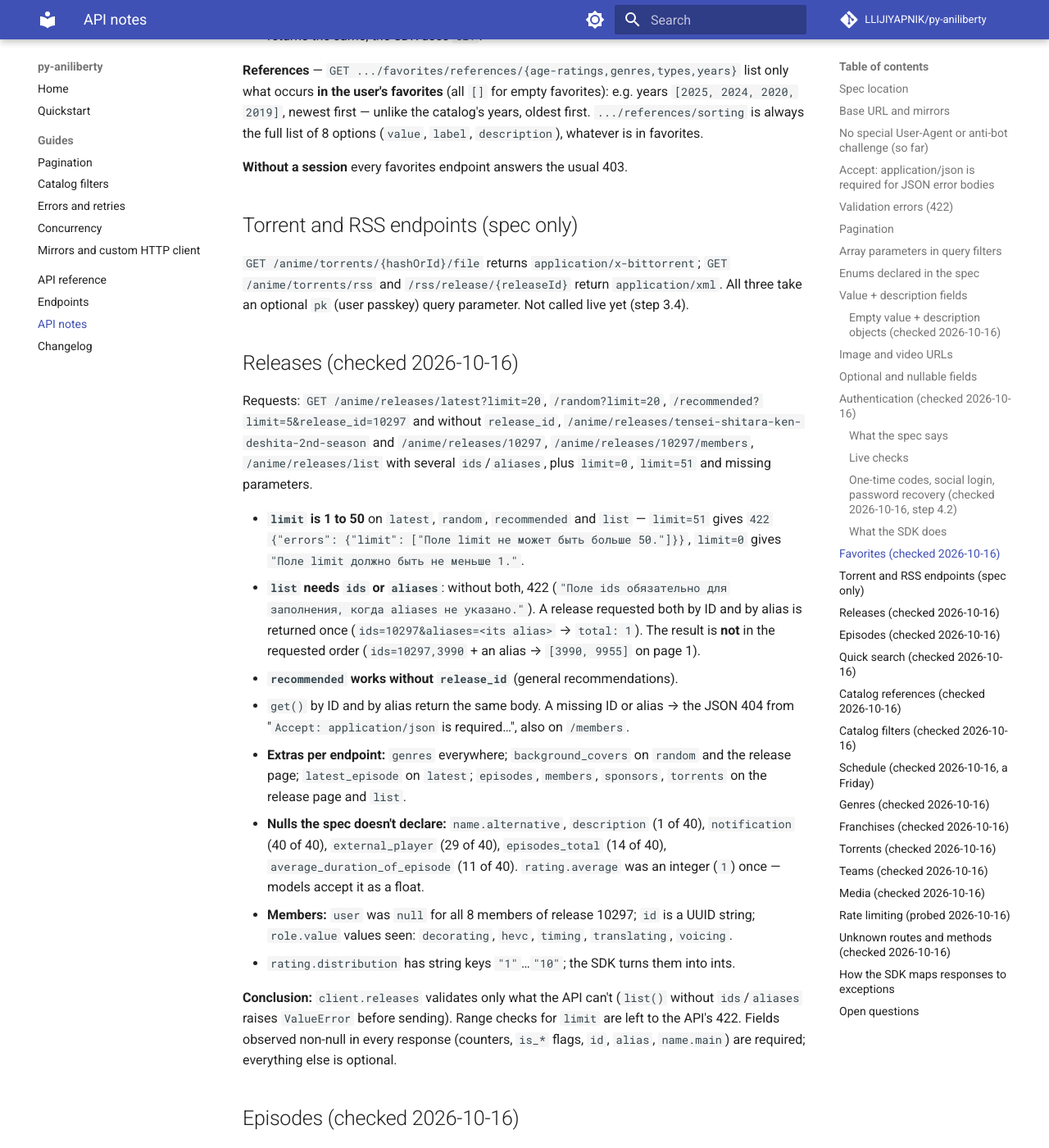
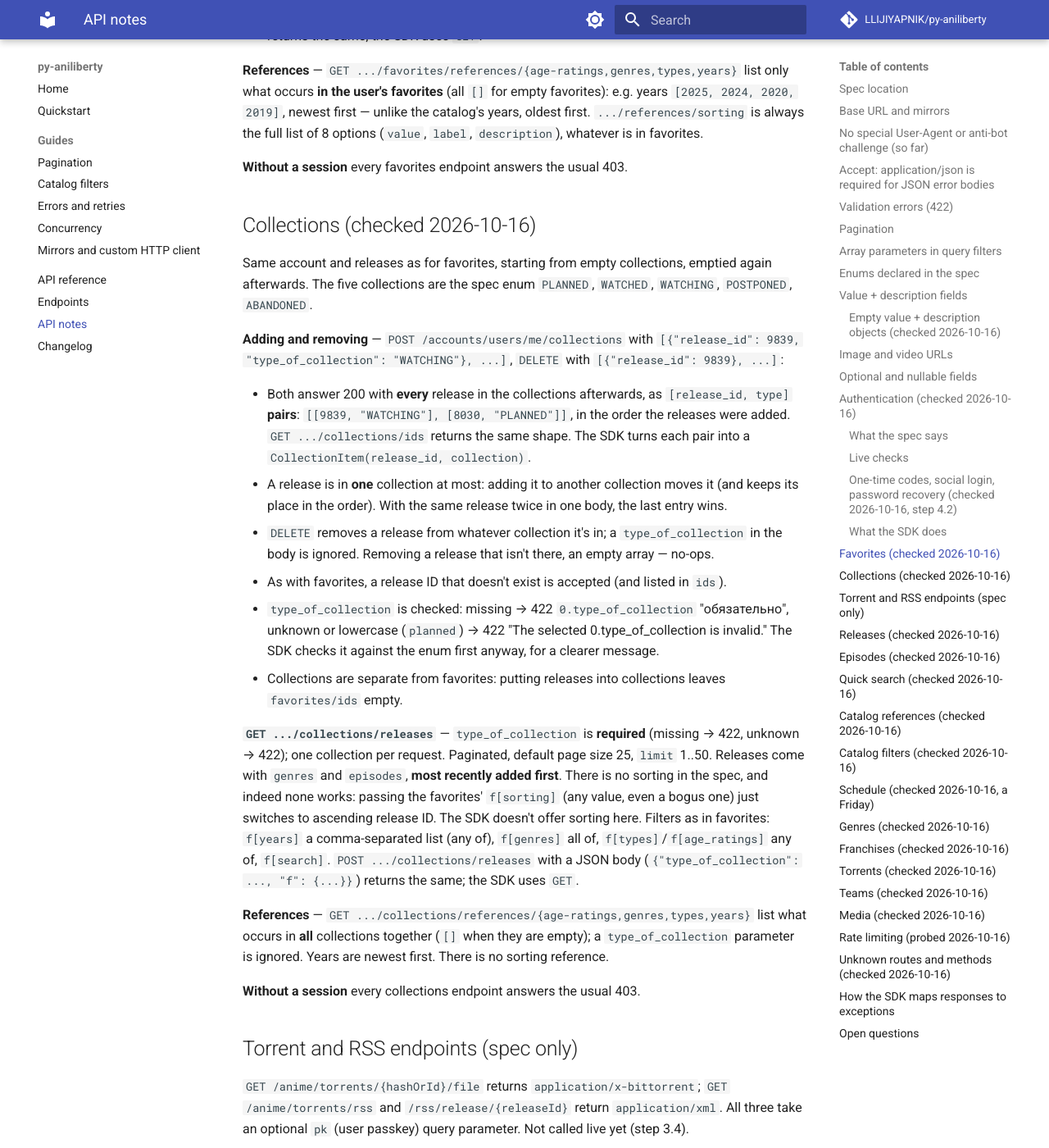
Before and after one commit to LLIJIYAPNIK/py-aniliberty, an MkDocs documentation site: the page built from docs/api-notes.md, in a window 1280 px wide and 1400 px high, scrolled down 11137 px. Shown: the whole window at 82% size. Built offline with MkDocs 1.6.1 and Material for MkDocs 9.7.7, drawn with Linux system fonts in a browser that asks for light colours; comment, search, counter and statistics services are not loaded.

Commit message:
docs: document collections findings, mark roadmap step 4.5 as done
Co-Authored-By: Claude Opus 5.5 <noreply@anthropic.com>

```diff
--- a/docs/api-notes.md
+++ b/docs/api-notes.md
@@ -436,6 +436,46 @@ what occurs **in the user's favorites** (all `[]` for empty favorites): e.g. yea
 
 **Without a session** every favorites endpoint answers the usual 403.
 
+## Collections (checked 2026-10-16)
+
+Same account and releases as for favorites, starting from empty collections, emptied again
+afterwards. The five collections are the spec enum `PLANNED`, `WATCHED`, `WATCHING`,
+`POSTPONED`, `ABANDONED`.
+
+**Adding and removing** — `POST /accounts/users/me/collections` with
+`[{"release_id": 9839, "type_of_collection": "WATCHING"}, ...]`, `DELETE` with
+`[{"release_id": 9839}, ...]`:
+
+- Both answer 200 with **every** release in the collections afterwards, as
+  `[release_id, type]` **pairs**: `[[9839, "WATCHING"], [8030, "PLANNED"]]`, in the order the
+  releases were added. `GET .../collections/ids` returns the same shape. The SDK turns each
+  pair into a `CollectionItem(release_id, collection)`.
+- A release is in **one** collection at most: adding it to another collection moves it (and
+  keeps its place in the order). With the same release twice in one body, the last entry wins.
+- `DELETE` removes a release from whatever collection it's in; a `type_of_collection` in the
+  body is ignored. Removing a release that isn't there, an empty array — no-ops.
+- As with favorites, a release ID that doesn't exist is accepted (and listed in `ids`).
+- `type_of_collection` is checked: missing → 422 `0.type_of_collection` "обязательно", unknown
+  or lowercase (`planned`) → 422 "The selected 0.type_of_collection is invalid." The SDK checks
+  it against the enum first anyway, for a clearer message.
+- Collections are separate from favorites: putting releases into collections leaves
+  `favorites/ids` empty.
+
+**`GET .../collections/releases`** — `type_of_collection` is **required** (missing → 422,
+unknown → 422); one collection per request. Paginated, default page size 25, `limit` 1..50.
+Releases come with `genres` and `episodes`, **most recently added first**. There is no
+sorting in the spec, and indeed none works: passing the favorites' `f[sorting]` (any value,
+even a bogus one) just switches to ascending release ID. The SDK doesn't offer sorting here.
+Filters as in favorites: `f[years]` a comma-separated list (any of), `f[genres]` all of,
+`f[types]`/`f[age_ratings]` any of, `f[search]`. `POST .../collections/releases` with a JSON
+body (`{"type_of_collection": ..., "f": {...}}`) returns the same; the SDK uses `GET`.
+
+**References** — `GET .../collections/references/{age-ratings,genres,types,years}` list what
+occurs in **all** collections together (`[]` when they are empty); a `type_of_collection`
+parameter is ignored. Years are newest first. There is no sorting reference.
+
+**Without a session** every collections endpoint answers the usual 403.
+
 ## Torrent and RSS endpoints (spec only)
 
 `GET /anime/torrents/{hashOrId}/file` returns `application/x-bittorrent`; `GET
```
Also changed, not shown: CLAUDE.md (+5 -0 lines), ROADMAP.md (+3 -1 lines).
